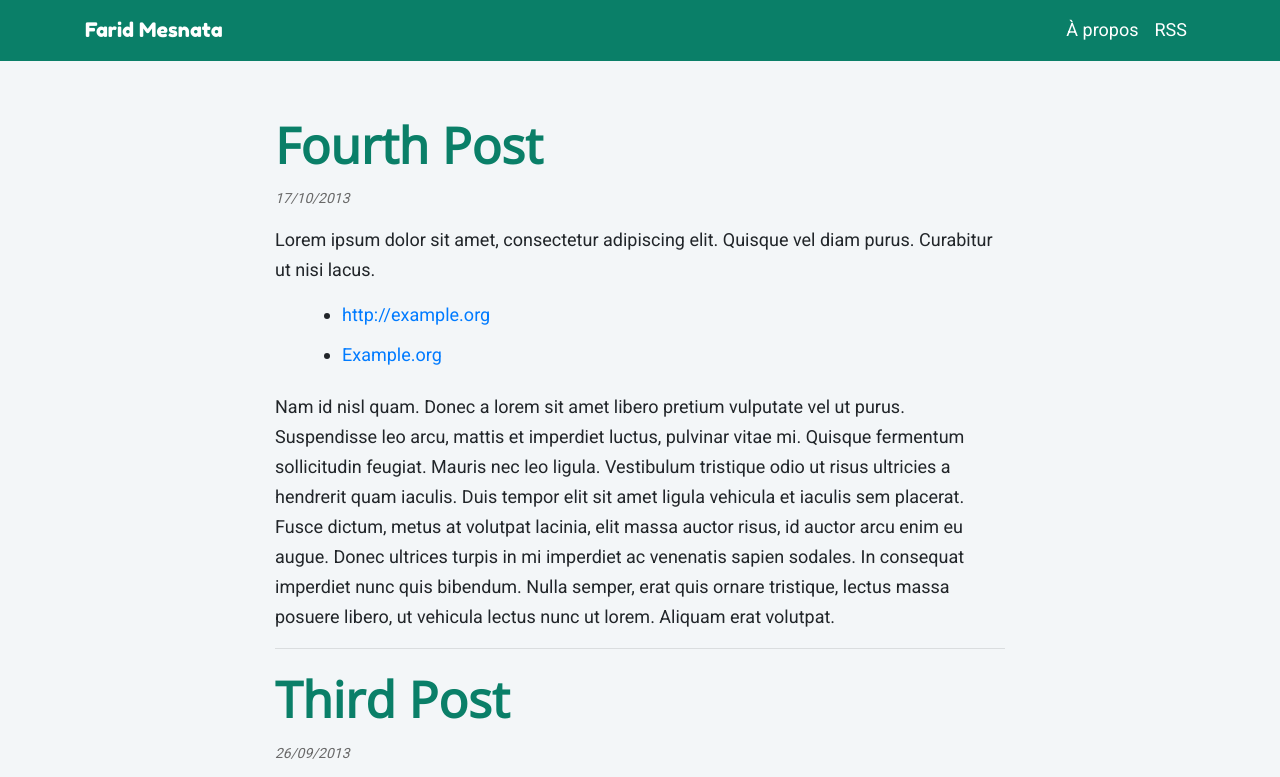
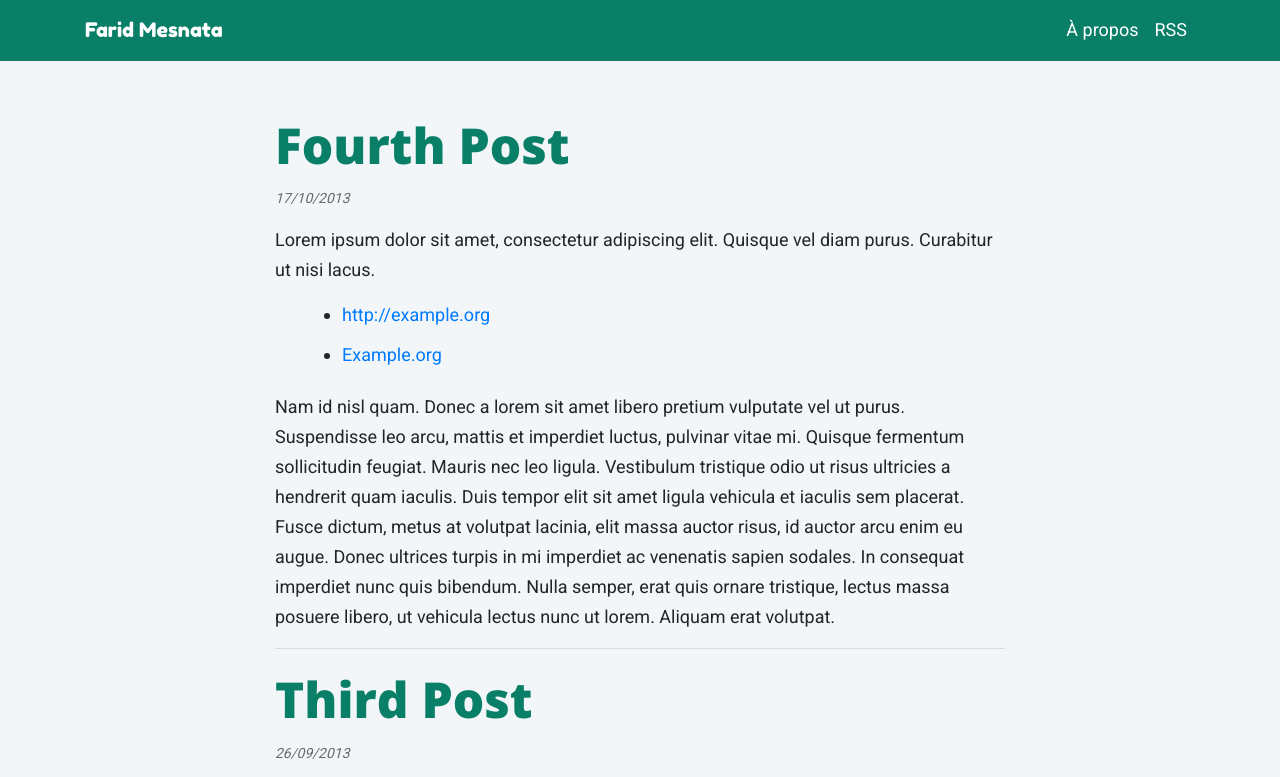
Before and after one commit to fmesnata/fmesnata-blog, a plain HTML site: page output/index.html in a window 1280 px wide. Shown: the top 777 px of the page. Drawn offline with nearby package versions, Linux system fonts and the light colour scheme.

Commit message:
Use bold font for title

```diff
--- a/assets/css/styles.css
+++ b/assets/css/styles.css
@@ -32,7 +32,7 @@ nav {
 
 .blog-title, .page-title {
     font-family: "Open Sans";
-    font-weight: bold;
+    font-weight: 800;
 }
 
 .blog-title-link {
--- a/output/css/styles.css
+++ b/output/css/styles.css
@@ -32,7 +32,7 @@ nav {
 
 .blog-title, .page-title {
     font-family: "Open Sans";
-    font-weight: bold;
+    font-weight: 800;
 }
 
 .blog-title-link {
--- a/output/feed.xml
+++ b/output/feed.xml
@@ -6,8 +6,8 @@
     <atom:link href="http://jbake.org/feed.xml" rel="self" type="application/rss+xml" />
     <description>JBake Bootstrap Template</description>
     <language>en-gb</language>
-    <pubDate>Wed, 1 Jul 2020 17:55:41 +0200</pubDate>
-    <lastBuildDate>Wed, 1 Jul 2020 17:55:41 +0200</lastBuildDate>
+    <pubDate>Wed, 1 Jul 2020 19:08:16 +0200</pubDate>
+    <lastBuildDate>Wed, 1 Jul 2020 19:08:16 +0200</lastBuildDate>
 
     <item>
       <title>Fourth Post</title>
--- a/output/index.html
+++ b/output/index.html
@@ -17,7 +17,7 @@
 <!--			  th:href="${rootpath}+'css/prettify.css'" rel="stylesheet"/>-->
 		<link href="css/prettify-dark.css" rel="stylesheet"/>
 		<link href="css/styles.css" rel="stylesheet"/>
-		<link rel="stylesheet" href="https://fonts.googleapis.com/css?family=Fredoka+One|Open+Sans|Roboto">
+		<link rel="stylesheet" href="https://fonts.googleapis.com/css?family=Fredoka+One|Open+Sans:800|Roboto">
 
 
 		<!-- Fav and touch icons -->
```
Also changed, not shown: output/about.html (+1 -1 lines), output/archive.html (+1 -1 lines), output/blog/2013/first-post.html (+1 -1 lines), output/blog/2013/fourth-post.html (+1 -1 lines), output/blog/2013/second-post.html (+1 -1 lines), output/blog/2013/third-post.html (+1 -1 lines), 1 other file.
